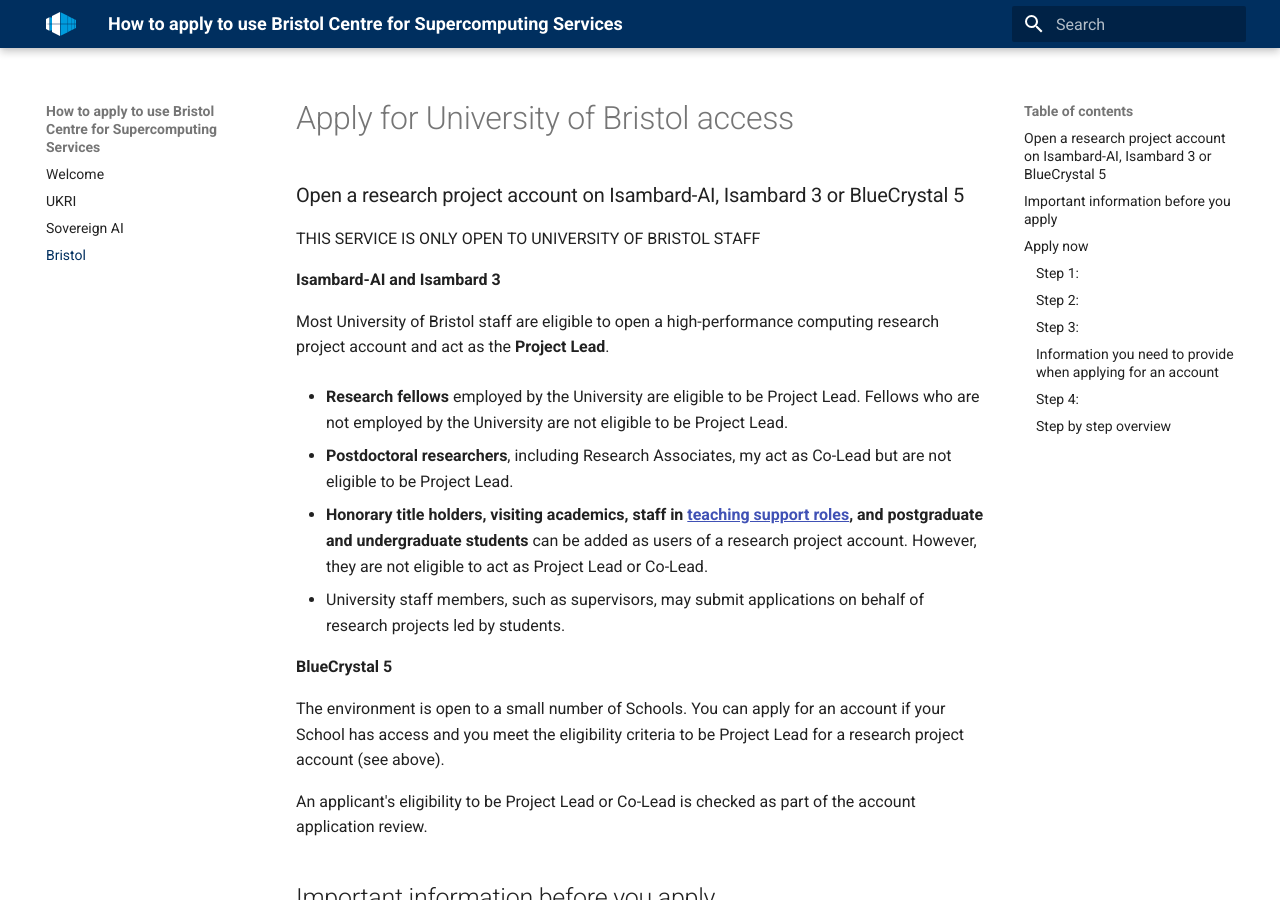
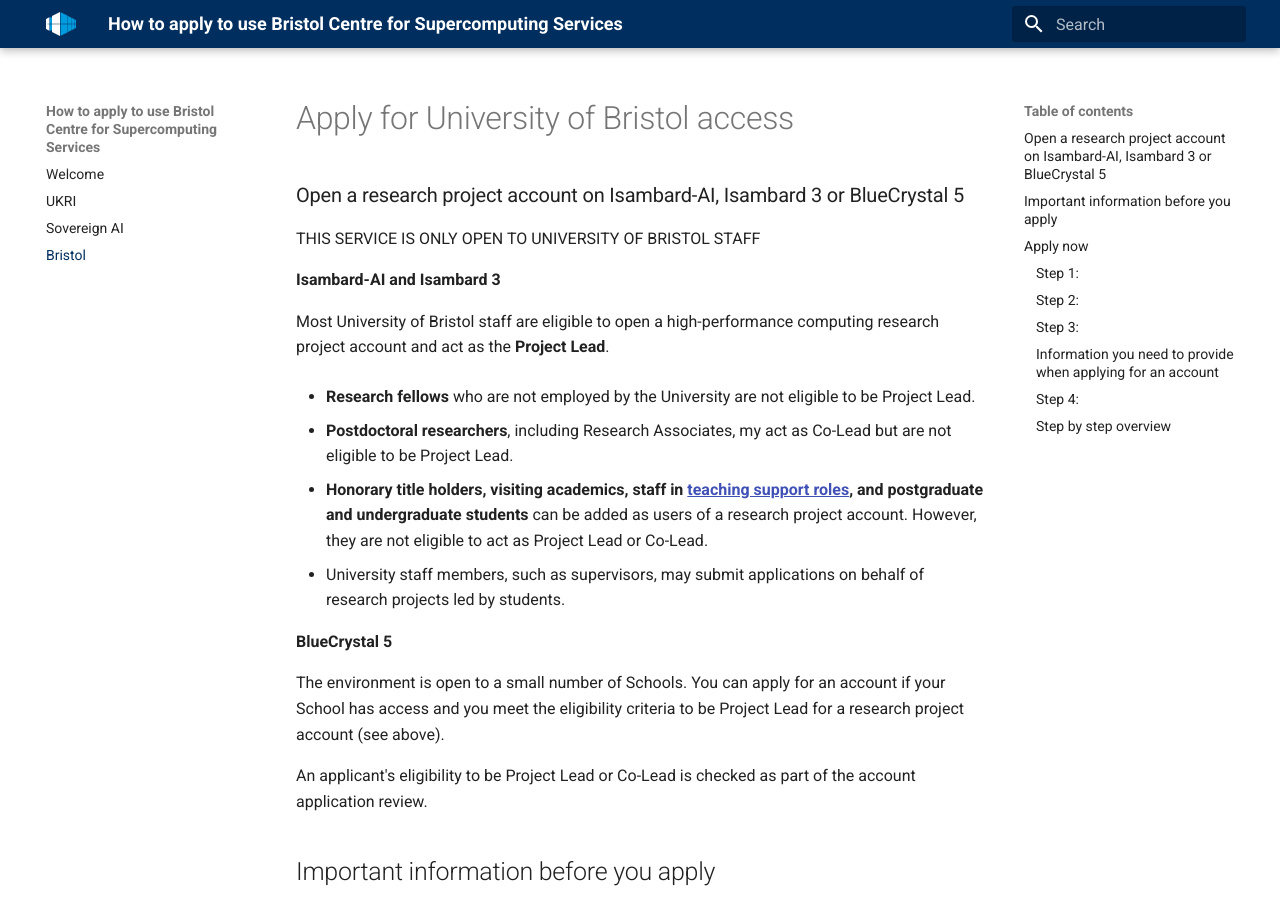
Before and after one commit to isambard-sc/apply.isambard.ac.uk, an MkDocs documentation site: the page built from docs/bristol/index.md, in a window 1280 px wide and 900 px high. Built offline with MkDocs 1.6.1 and Material for MkDocs 9.7.7, drawn with Linux system fonts in a browser that asks for light colours.

Commit message:
Update index.md

```diff
--- a/docs/bristol/index.md
+++ b/docs/bristol/index.md
@@ -15,7 +15,7 @@
 
 Most University of Bristol staff are eligible to open a high-performance computing research project account and act as the **Project Lead**.
 
-- **Research fellows** employed by the University are eligible to be Project Lead. Fellows who are not employed by the University are not eligible to be Project Lead.
+- **Research fellows** who are not employed by the University are not eligible to be Project Lead.
 
 - **Postdoctoral researchers**, including Research Associates, my act as Co-Lead but are not eligible to be Project Lead.
 
```
